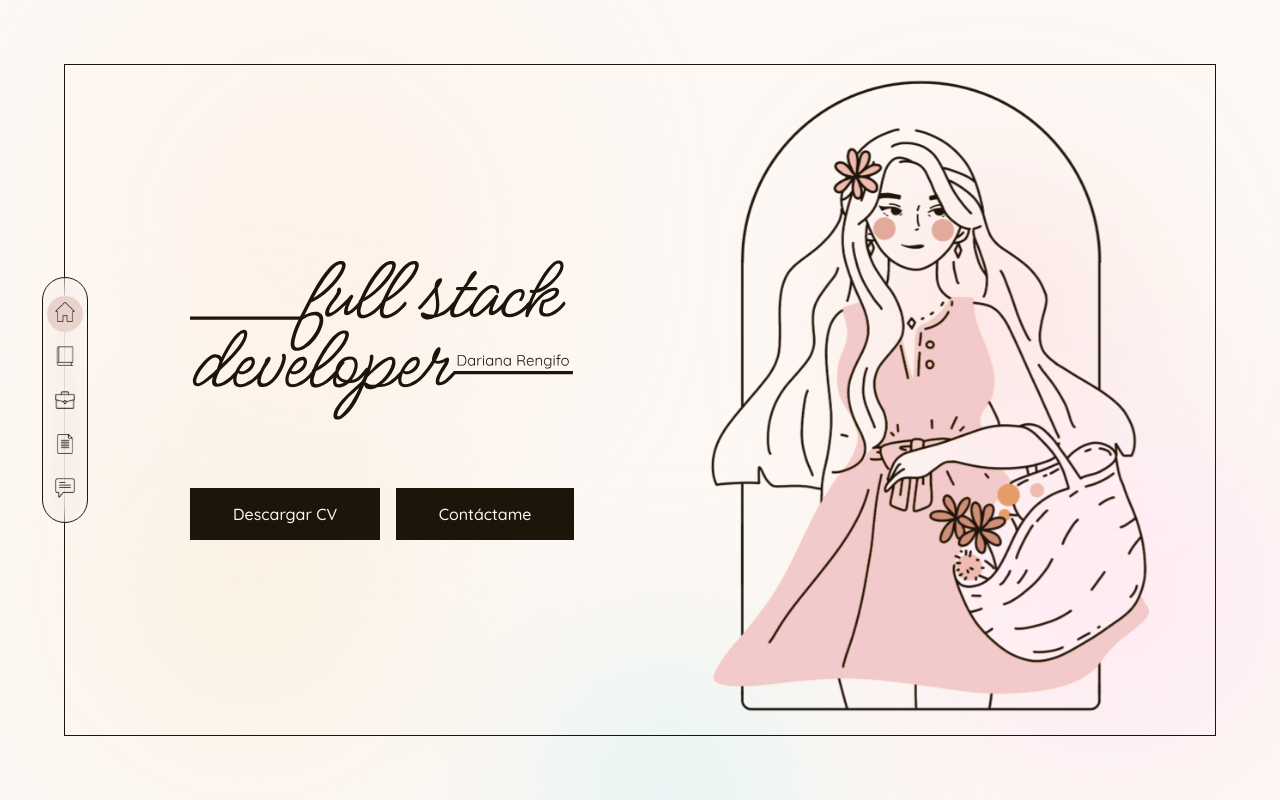
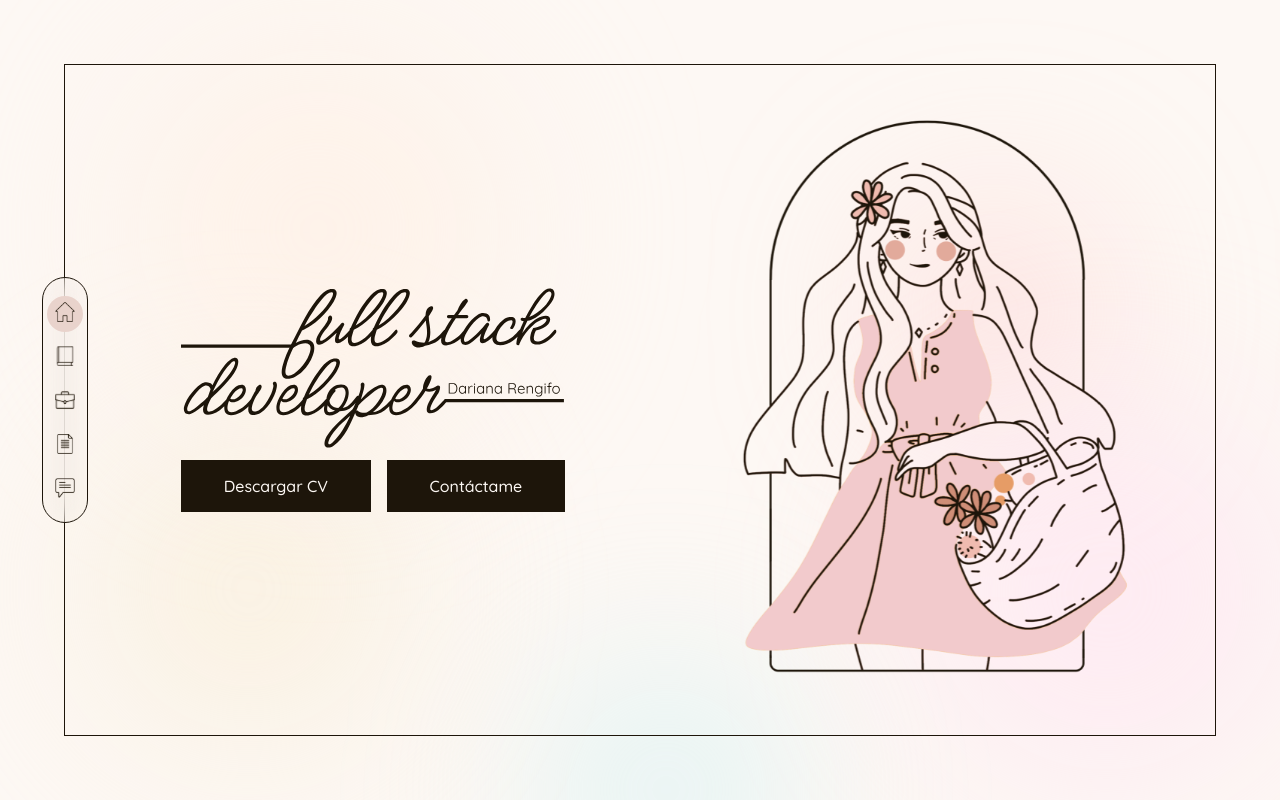
Before and after one commit to darianaren/my-portfolio, a React (Create React App) app: page / in a window 1280 px wide. Built offline with nearby package versions, Linux system fonts and the light colour scheme; a web font is replaced by a local one.

Commit message:
[main] styles

```diff
--- a/src/components/AnimatedIntro/styles.module.css
+++ b/src/components/AnimatedIntro/styles.module.css
@@ -24,6 +24,7 @@
 }
 
 .title {
+  text-align: center;
   font-size: 1.25rem;
   font-weight: var(--regular-400);
 }
@@ -32,7 +33,7 @@
   font-weight: var(--light-300);
 }
 
-@media screen and (min-width: 1000px) {
+@media screen and (orientation: landscape) and (min-width: 1000px) {
   .wrapper {
     width: calc(100vw - 8rem);
     height: calc(100vh - 8rem);
--- a/src/components/FlipImage/FlipImage.jsx
+++ b/src/components/FlipImage/FlipImage.jsx
@@ -1,5 +1,7 @@
 import React from "react";
 import { motion } from "framer-motion";
+
+import styles from "./styles.module.css";
 
 const FlipImage = ({ frontImage, backImage }) => {
   return (
@@ -24,9 +26,8 @@ const FlipImage = ({ frontImage, backImage }) => {
       <motion.img
         src={frontImage}
         alt="Frontal"
+        className={styles.image}
         style={{
-          width: "auto",
-          height: "80vh",
           visibility: "hidden"
         }}
       />
--- /dev/null
+++ b/src/components/FlipImage/styles.module.css
@@ -0,0 +1,21 @@
+@import "../../styles/variables.css";
+
+.image {
+  width: 70vw;
+  max-width: min(15rem, 30vh);
+  height: auto;
+}
+
+@media screen and (min-width: 600px) {
+  .image {
+    max-width: min(25rem, 30vh);
+  }
+}
+
+@media screen and (orientation: landscape) and (min-width: 1000px) {
+  .image {
+    width: auto;
+    max-width: none;
+    height: 70vh;
+  }
+}
--- a/src/components/NavBar/styles.module.css
+++ b/src/components/NavBar/styles.module.css
@@ -90,7 +90,7 @@
   background-color: var(--cream);
 }
 
-@media screen and (min-width: 1000px) {
+@media screen and (orientation: landscape) and (min-width: 1000px) {
   .nav-container {
     bottom: 50vh;
     left: 2.65rem;
--- a/src/pages/Contact/styles.module.css
+++ b/src/pages/Contact/styles.module.css
@@ -14,7 +14,7 @@
   text-decoration: none;
 }
 
-@media screen and (min-width: 1000px) {
+@media screen and (orientation: landscape) and (min-width: 1000px) {
   .buttons-container {
     max-width: 25rem;
     margin: auto;
--- a/src/pages/Home/Home.jsx
+++ b/src/pages/Home/Home.jsx
@@ -50,7 +50,7 @@ const Home = () => {
       <div className={styles.wrapper}>
         <section className={styles["title-container"]}>
           <picture className={styles["image-title"]}>
-            <source srcSet={nameDesktop} media="(min-width: 1000px)" />
+            <source srcSet={nameDesktop} media="(min-width: 1030px)" />
             <img
               src={nameMobile}
               alt="Full stack developer - Dariana Rengifo"
@@ -65,7 +65,7 @@ const Home = () => {
           </div>
         </section>
 
-        <aside>
+        <aside className={styles["aside-container"]}>
           <FlipImage frontImage={homeImageOne} backImage={homeImageTwo} />
         </aside>
       </div>
--- a/src/pages/Home/styles.module.css
+++ b/src/pages/Home/styles.module.css
@@ -1,31 +1,64 @@
 @import "../../styles/variables.css";
+
 .wrapper {
-  gap: 1rem;
+  gap: 0.5rem;
   display: flex;
   flex-wrap: wrap;
   align-items: center;
   justify-content: space-around;
 
   width: 100%;
-  height: 100%;
-  padding: 0 1rem 0 5rem;
+  padding: 0.5rem 0;
+  height: calc(100% - 1.5rem);
+
+  overflow-x: hidden;
 }
 
 .image-title > img {
-  width: 30vw;
+  width: calc(100vw - 2.1rem);
 }
 
 .title-container {
-  gap: 8vh;
+  order: 2;
+
+  gap: 0.5rem;
   display: flex;
+  flex-wrap: wrap;
   flex-direction: column;
 }
 
 .buttons {
-  gap: 1rem;
+  gap: 0.5rem;
   display: flex;
+  flex-direction: column;
+  padding: 0 2rem;
 }
+
 .buttons > button,
 .buttons > a {
   flex-grow: 1;
 }
+
+@media screen and (orientation: landscape) and (min-width: 1000px) {
+  .wrapper {
+    gap: 1rem;
+
+    padding: 0 1rem 0 3rem;
+    height: 100%;
+  }
+
+  .image-title > img {
+    width: 30vw;
+  }
+
+  .title-container {
+    order: 0;
+  }
+
+  .buttons {
+    gap: 1rem;
+    flex-direction: row;
+
+    padding: 0;
+  }
+}
--- a/src/templates/AppLayout/styles.module.css
+++ b/src/templates/AppLayout/styles.module.css
@@ -11,7 +11,7 @@
   border: 1px solid var(--black);
 }
 
-@media screen and (min-width: 1000px) {
+@media screen and (orientation: landscape) and (min-width: 1000px) {
   .wrapper {
     width: calc(100vw - 8rem);
     height: calc(100vh - 8rem);
--- a/src/templates/PageWrapper/styles.module.css
+++ b/src/templates/PageWrapper/styles.module.css
@@ -53,7 +53,7 @@
   );
 }
 
-@media screen and (min-width: 1000px) {
+@media screen and (orientation: landscape) and (min-width: 1000px) {
   .title {
     font-size: 1rem;
 
```
